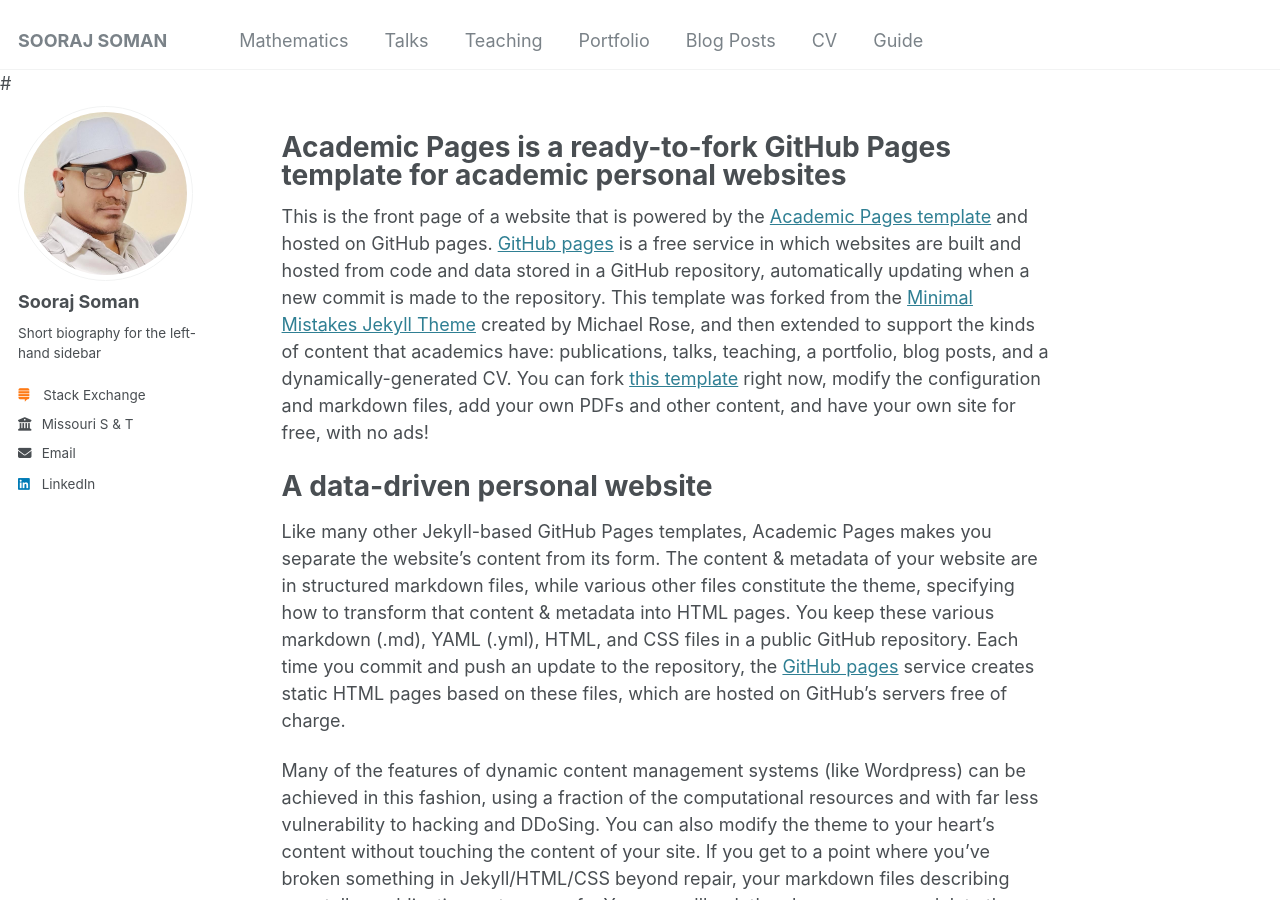
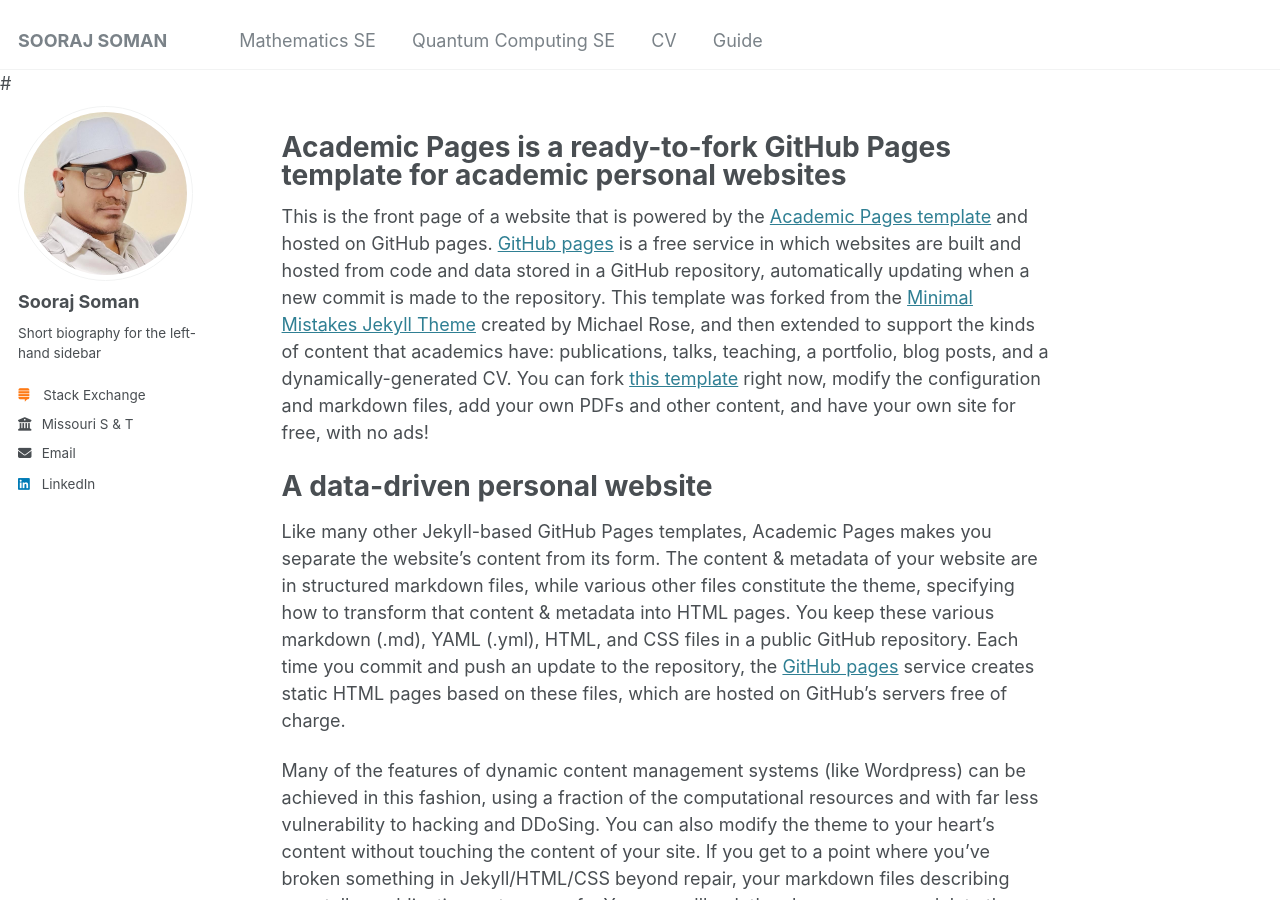
Before and after one commit to soorajss1729/soorajss1729.github.io, a Jekyll site: the page built from _pages/about.md, in a window 1280 px wide and 900 px high. Built offline with Jekyll 4.4.1, drawn with Linux system fonts in a browser that asks for light colours.

Commit message:
Update navigation.yml

```diff
--- a/_data/navigation.yml
+++ b/_data/navigation.yml
@@ -5,25 +5,25 @@
 # prevent it from being included in the site.
 
 main:
-  - title: "Mathematics"
+  - title: "Mathematics SE"
     url: /publications/
 
-#  - title: "Quantum Computing"
+  - title: "Quantum Computing SE"
     url: /publications/
 
 #  - title: "Publications"
     url: /publications/
 
-  - title: "Talks"
+#  - title: "Talks"
     url: /talks/
 
-  - title: "Teaching"
+ # - title: "Teaching"
     url: /teaching/
 
-  - title: "Portfolio"
+ # - title: "Portfolio"
     url: /portfolio/
 
-  - title: "Blog Posts"
+ # - title: "Blog Posts"
     url: /year-archive/
 
   - title: "CV"
```
